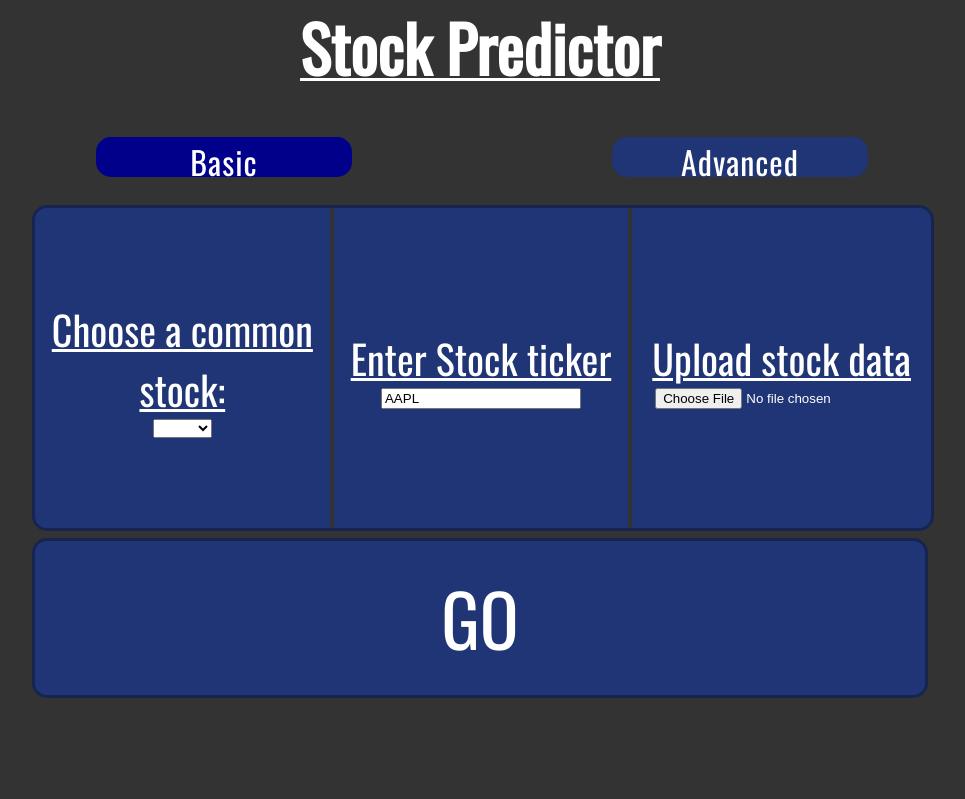
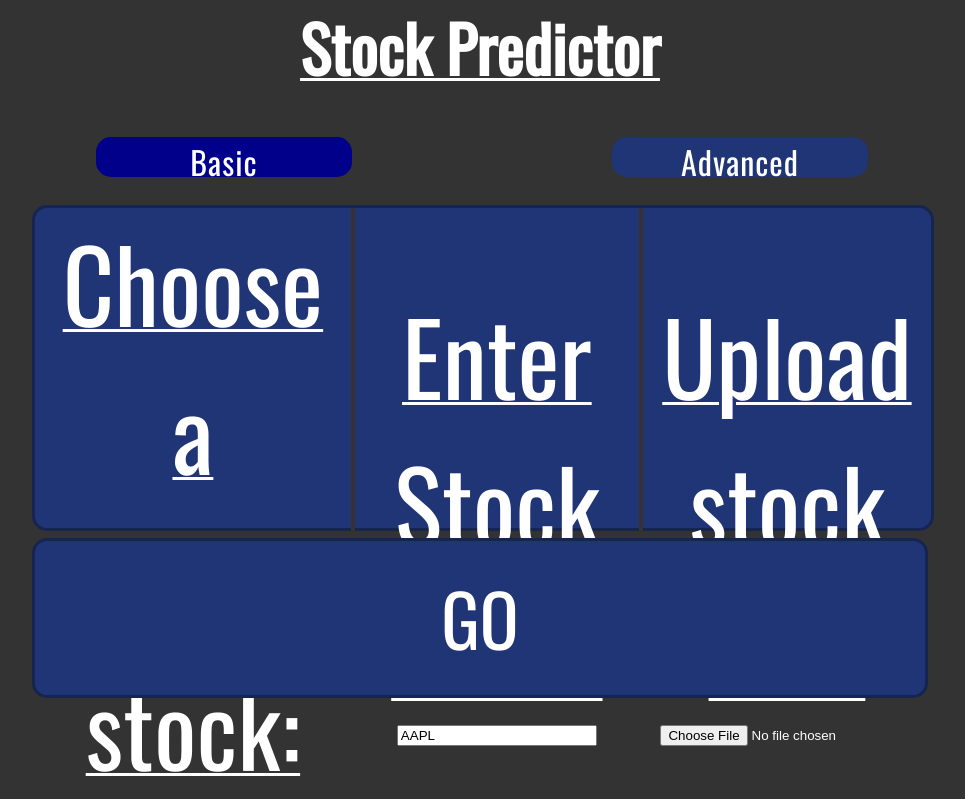
Before and after one commit to Colcothar/Stock-Cast, a Flask app: page /basic in a window 1280 px wide. Shown: the top 799 px of the page, without its empty margins (160-1125 px from the left). Before the commit the page ends 698 px from the top, so only its background shows below. Run offline with Flask 2, Linux system fonts and the light colour scheme.

Commit message:
Update basicPredictor.html

```diff
--- a/templates/basicPredictor.html
+++ b/templates/basicPredictor.html
@@ -14,7 +14,7 @@
   <button style="margin-left: 10%; " class="menuBtn">Advanced</button>
 
 
-  <div class="DataContainer">
+  <div style="font-size: 250%;" class="DataContainer">
 
 
     <div class="table">
@@ -54,5 +54,3 @@
   </form>
 
 </body>
-
-</html>
```
